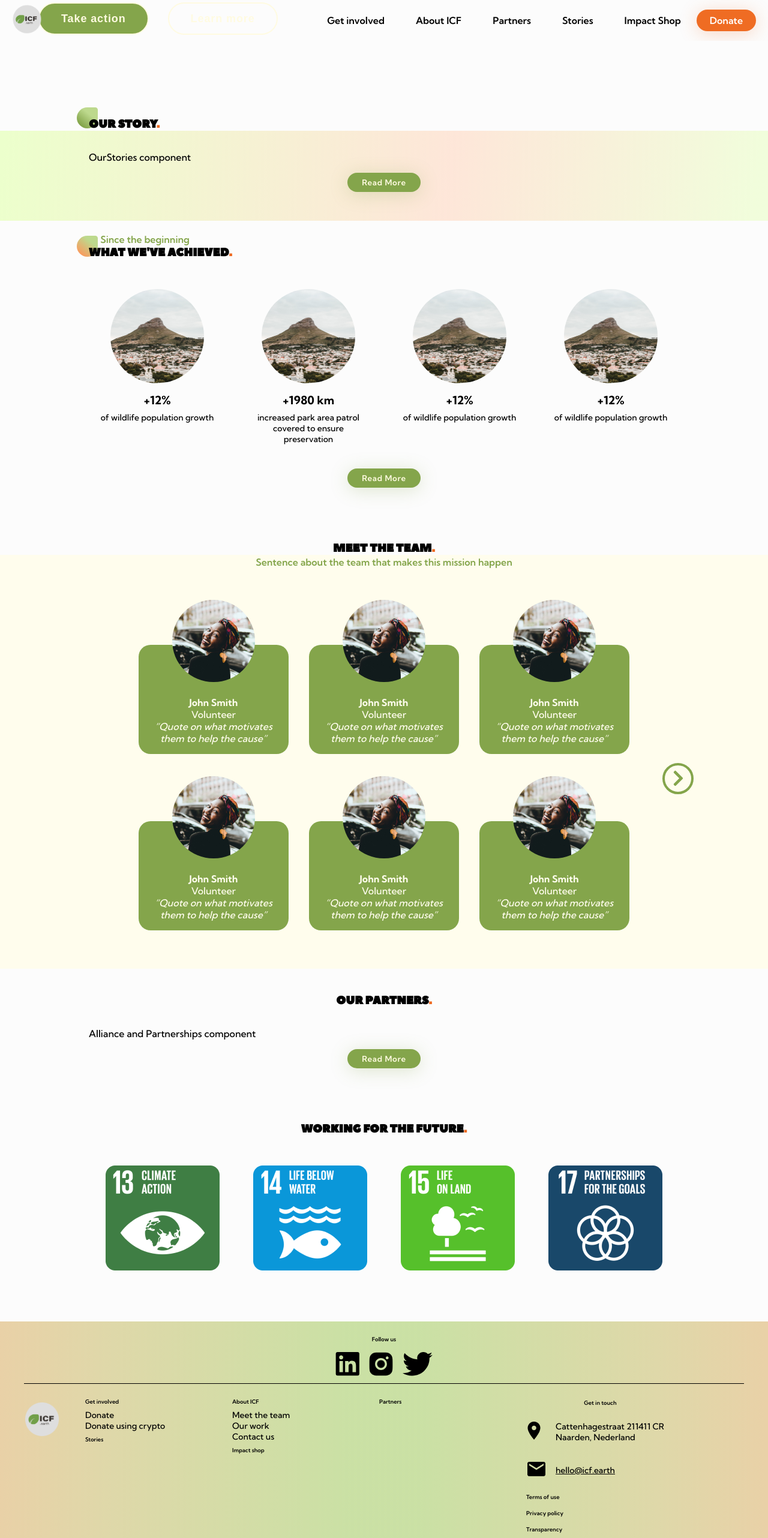
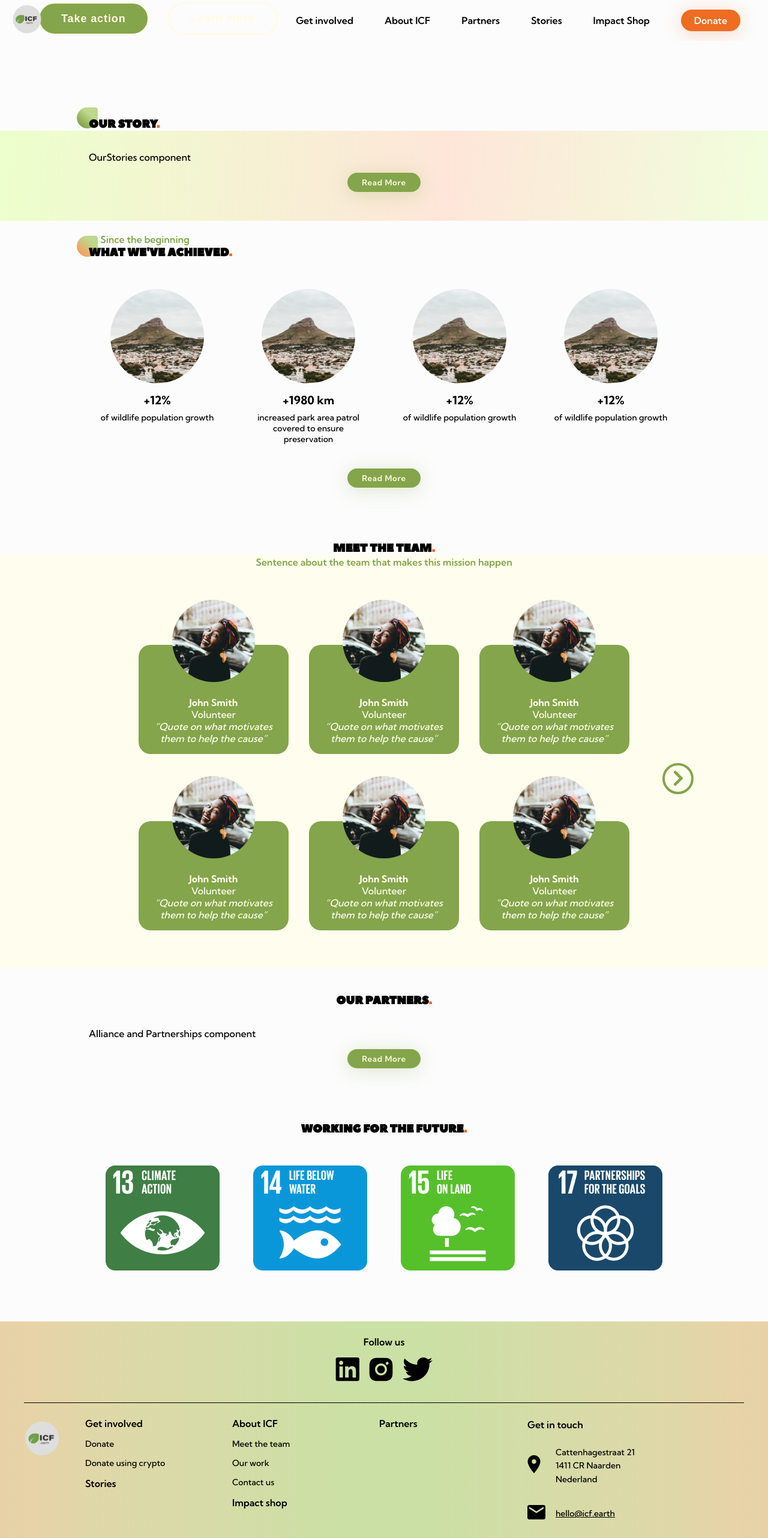
Before and after one commit to havoriskova/icf-website, a Next.js app: page / in a window 1280 px wide. Shown: the top 2564 px of the page at 60% size. Built offline with nearby package versions, Linux system fonts and the light colour scheme; grey boxes are pictures that could not be loaded.

Commit message:
deleting bootstrap -> small front end changes

```diff
--- a/components/Footer.js
+++ b/components/Footer.js
@@ -47,8 +47,9 @@ export default function Footer() {
                             <tbody>
                                 <tr className={styles.row}>
                                     <td><img alt='logo-place' src='../images/Place.png' /></td>
-                                    <td>Cattenhagestraat 211411 CR<br/>
-                                        Naarden, Nederland</td>
+                                    <td className={styles.adress}>Cattenhagestraat 21 <br />
+                                        1411 CR Naarden <br/>
+                                        Nederland</td>
                                 </tr>
                                 <tr className={styles.row}>
                                     <td><img alt='logo-letter' src='../images/Letter.png' /></td>
--- a/components/Navbar.js
+++ b/components/Navbar.js
@@ -44,8 +44,8 @@ function Navbar({router}) {
                 <li className={`${router.pathname === "/shop" ?  styles.active : ""} ${styles.linkItem}`}>
                     <Link href="/shop">Impact Shop</Link>
                 </li>
-                <li className={`${router.pathname === "/donate" ?  styles.active : ""} ${styles.linkItem} ${styles.linkAccentColor}`}>
-                    <Link href="/donate">Donate</Link>
+                <li className={`${router.pathname === "/donate" ?  styles.active : ""} ${styles.linkItem} ${styles.accentColor}`}>
+                    <Link href="/donate" className={styles.linkAccentColor}>Donate</Link>
                 </li>
             </ul>
 
--- a/components/footer.module.css
+++ b/components/footer.module.css
@@ -17,8 +17,22 @@
     padding-top: 0;
 }
 
+.containerContent h6 {
+font-size: 16px;
+text-align: left;
+}
+
+.containerContent p {
+    line-height: 2rem;
+}
+
+.adress {
+    line-height: 1.4rem;
+}
+
 .bottomBorder {
     border-bottom: solid 1px black;
+    padding-bottom: 1rem;
 }
 
 
--- a/components/navbar.module.css
+++ b/components/navbar.module.css
@@ -39,6 +39,10 @@
     text-decoration: underline;
 }
 
+.accentColor {
+    text-decoration: none;
+}
+
 .hidden {
     display: none;
 }
```
